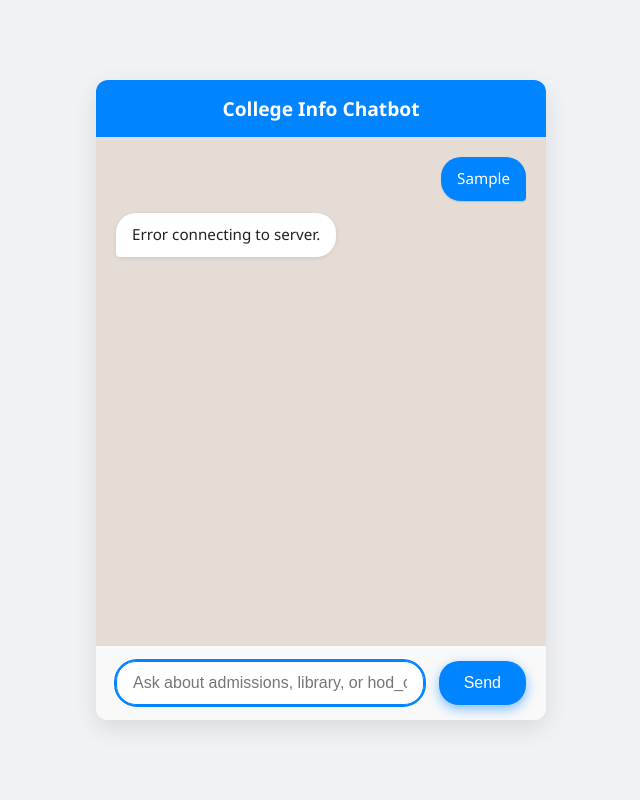
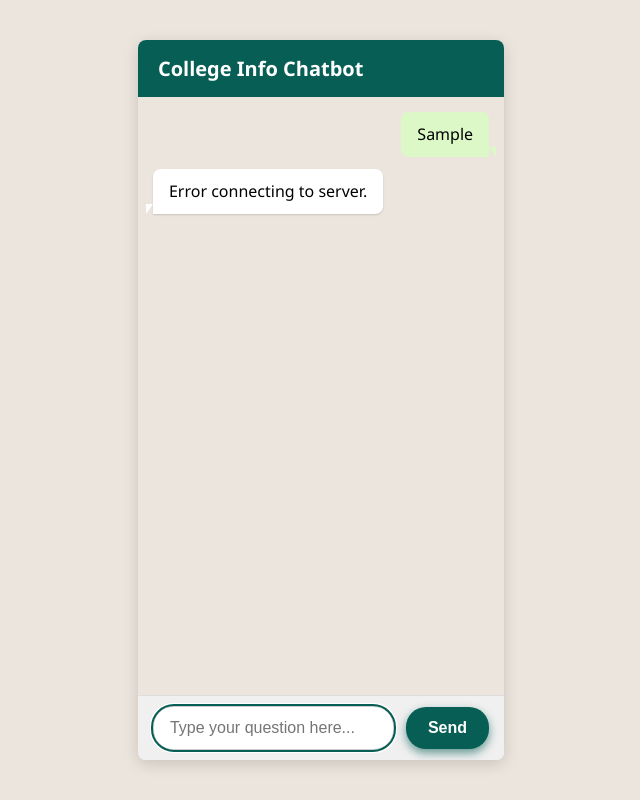
Before and after one commit to AkshayM2004/chat, a plain HTML site: page index.html in a window 1280 px wide. Both pictures are taken after typing "Sample" into the empty fields and a click on the button "Send". Shown: the whole page, without its empty margins (319-959 px from the left). Drawn offline with Linux system fonts and the light colour scheme; no server answers.

Commit message:
index.html

```diff
--- a/index.html
+++ b/index.html
@@ -1,128 +1,141 @@
 <!DOCTYPE html>
-<html lang="en" >
+<html lang="en">
 <head>
 <meta charset="UTF-8" />
 <meta name="viewport" content="width=device-width, initial-scale=1" />
-  <title>Chatbot</title>
+<title>WhatsApp Style Chatbot</title>
 <style>
-    /* Reset and base */
+  /* Reset */
   * {
     box-sizing: border-box;
   }
-    body {
-      margin: 0; padding: 0;
-      font-family: "Segoe UI", Tahoma, Geneva, Verdana, sans-serif;
-      background: #f0f2f5;
+  body, html {
+    margin: 0; padding: 0; height: 100%;
+    font-family: 'Segoe UI', Tahoma, Geneva, Verdana, sans-serif;
+    background: #ece5dd;
     display: flex;
     justify-content: center;
     align-items: center;
-      height: 100vh;
   }
 
   /* Chat container */
   .chat-container {
+    width: 100%;
+    max-width: 420px;
+    height: 90vh;
+    background: #fff;
     display: flex;
     flex-direction: column;
-      width: 100%;
-      max-width: 450px;
-      height: 80vh;
-      background: #fff;
-      border-radius: 12px;
-      box-shadow: 0 8px 24px rgba(0,0,0,0.1);
+    border-radius: 8px;
+    box-shadow: 0 4px 15px rgba(0,0,0,0.15);
     overflow: hidden;
   }
 
-    /* Header */
+  /* Header (WhatsApp style green) */
   .chat-header {
+    background: #075e54;
+    color: white;
     padding: 15px 20px;
-      background: #0084ff;
-      color: white;
-      font-weight: 600;
-      font-size: 1.2rem;
-      text-align: center;
+    font-weight: 700;
+    font-size: 1.25rem;
     user-select: none;
   }
 
-    /* Messages window */
+  /* Messages area */
   .messages {
     flex-grow: 1;
-      padding: 20px;
+    padding: 15px;
+    background: #ece5dd;
     overflow-y: auto;
-      background: #e5ddd5;
     display: flex;
     flex-direction: column;
     gap: 12px;
   }
 
-    /* Each message bubble */
+  /* Chat bubble common */
   .message {
     max-width: 75%;
     padding: 12px 16px;
-      border-radius: 20px;
-      font-size: 0.95rem;
+    border-radius: 7.5px;
+    font-size: 1rem;
     line-height: 1.3;
     word-wrap: break-word;
-      box-shadow: 0 1px 1.5px rgba(0,0,0,0.15);
-      user-select: text;
-      animation: fadeIn 0.3s ease forwards;
+    position: relative;
+    animation: fadeIn 0.25s ease forwards;
   }
 
-    /* User message styling */
+  /* User messages on right */
   .message.user {
-      background: #0084ff;
-      color: white;
+    background: #dcf8c6;
     align-self: flex-end;
-      border-bottom-right-radius: 4px;
+    border-bottom-right-radius: 0;
+  }
+  /* Tail on user bubble */
+  .message.user::after {
+    content: "";
+    position: absolute;
+    right: -7px;
+    bottom: 0;
+    width: 0;
+    height: 0;
+    border-top: 10px solid #dcf8c6;
+    border-left: 7px solid transparent;
   }
 
-    /* Bot message styling */
+  /* Bot messages on left */
   .message.bot {
-      background: #fff;
-      color: #222;
+    background: white;
     align-self: flex-start;
-      border-bottom-left-radius: 4px;
-      box-shadow: 0 1px 4px rgba(0,0,0,0.1);
+    border-bottom-left-radius: 0;
+    box-shadow: 0 1px 2px rgba(0,0,0,0.15);
+  }
+  /* Tail on bot bubble */
+  .message.bot::after {
+    content: "";
+    position: absolute;
+    left: -7px;
+    bottom: 0;
+    width: 0;
+    height: 0;
+    border-top: 10px solid white;
+    border-right: 7px solid transparent;
   }
 
-    /* Input area */
+  /* Input area fixed at bottom */
   .input-area {
+    background: #f0f0f0;
+    padding: 10px 15px;
     display: flex;
-      padding: 15px 20px;
+    align-items: center;
     border-top: 1px solid #ddd;
-      background: #f9f9f9;
   }
-
-    input[type="text"] {
+  .input-area input[type="text"] {
     flex-grow: 1;
     padding: 12px 16px;
-      font-size: 1rem;
     border-radius: 20px;
     border: 1px solid #ccc;
+    font-size: 1rem;
     outline-offset: 2px;
-      outline-color: #0084ff;
-      transition: border-color 0.3s ease;
+    outline-color: #075e54;
   }
-    input[type="text"]:focus {
-      border-color: #0084ff;
-    }
-
-    button {
-      margin-left: 15px;
-      padding: 12px 25px;
-      font-size: 1rem;
-      background: #0084ff;
+  .input-area button {
+    margin-left: 12px;
+    background: #075e54;
     color: white;
     border: none;
+    padding: 12px 22px;
     border-radius: 20px;
+    font-weight: 600;
+    font-size: 1rem;
     cursor: pointer;
-      box-shadow: 0 4px 12px rgba(0,132,255,0.5);
-      transition: background-color 0.25s ease;
+    box-shadow: 0 4px 10px rgba(7,94,84,0.6);
+    transition: background-color 0.3s ease;
   }
-    button:hover:not(:disabled) {
-      background: #005bbb;
+  .input-area button:hover:not(:disabled) {
+    background: #0a8d81;
   }
-    button:disabled {
-      background: #a1c9ff;
+  .input-area button:disabled {
+    background: #7cc9c0;
     cursor: not-allowed;
     box-shadow: none;
   }
@@ -136,43 +149,34 @@
     border-radius: 3px;
   }
 
-    /* Fade in animation */
+  /* Fade-in animation */
   @keyframes fadeIn {
     from {opacity: 0; transform: translateY(8px);}
     to {opacity: 1; transform: translateY(0);}
   }
 
-    /* Responsive for small screens */
+  /* Responsive tweaks */
   @media (max-width: 480px) {
     .chat-container {
-        height: 90vh;
+      height: 100vh;
+      border-radius: 0;
       max-width: 100vw;
-        border-radius: 0;
-      }
-      input[type="text"] {
-        font-size: 0.95rem;
-      }
-      button {
-        font-size: 0.95rem;
-        padding: 12px 18px;
     }
   }
 </style>
 </head>
 <body>
-  <div class="chat-container">
-    <div class="chat-header">College Info Chatbot</div>
-    <div class="messages" id="messages" role="log" aria-live="polite"></div>
-    <form id="chat-form" class="input-area" autocomplete="off" aria-label="Send a message">
+  <div class="chat-container" role="main" aria-label="Chatbot conversation">
+    <header class="chat-header">College Info Chatbot</header>
+    <div class="messages" id="messages" aria-live="polite" aria-relevant="additions"></div>
+    <form id="chat-form" class="input-area" autocomplete="off" aria-label="Send message form">
       <input
         type="text"
         id="user-input"
         name="message"
-        placeholder="Ask about admissions, library, or hod_cs..."
+        placeholder="Type your question here..."
         required
         aria-required="true"
-        aria-describedby="instructions"
-        autocomplete="off"
         spellcheck="false"
       />
       <button type="submit" aria-label="Send message">Send</button>
@@ -192,7 +196,7 @@
       messagesDiv.scrollTop = messagesDiv.scrollHeight;
     }
 
-  chatForm.addEventListener('submit', async (e) => {
+    chatForm.addEventListener('submit', async e => {
       e.preventDefault();
       const text = userInput.value.trim();
       if (!text) return;
@@ -203,14 +207,14 @@
       chatForm.querySelector('button').disabled = true;
 
       try {
-      const response = await fetch(`https://chatbot-1-26vh.onrender.com/info?topic=${encodeURIComponent(text)}`);
-      if (!response.ok) {
+        const res = await fetch(`https://chatbot-1-26vh.onrender.com/info?topic=${encodeURIComponent(text)}`);
+        if (!res.ok) {
           addMessage("Sorry, I don't have information on that topic.", 'bot');
         } else {
-        const data = await response.json();
+          const data = await res.json();
           addMessage(data.response, 'bot');
         }
-    } catch (err) {
+      } catch {
         addMessage('Error connecting to server.', 'bot');
       } finally {
         userInput.disabled = false;
```
Lines whose indentation alone changed are shown as unchanged.
